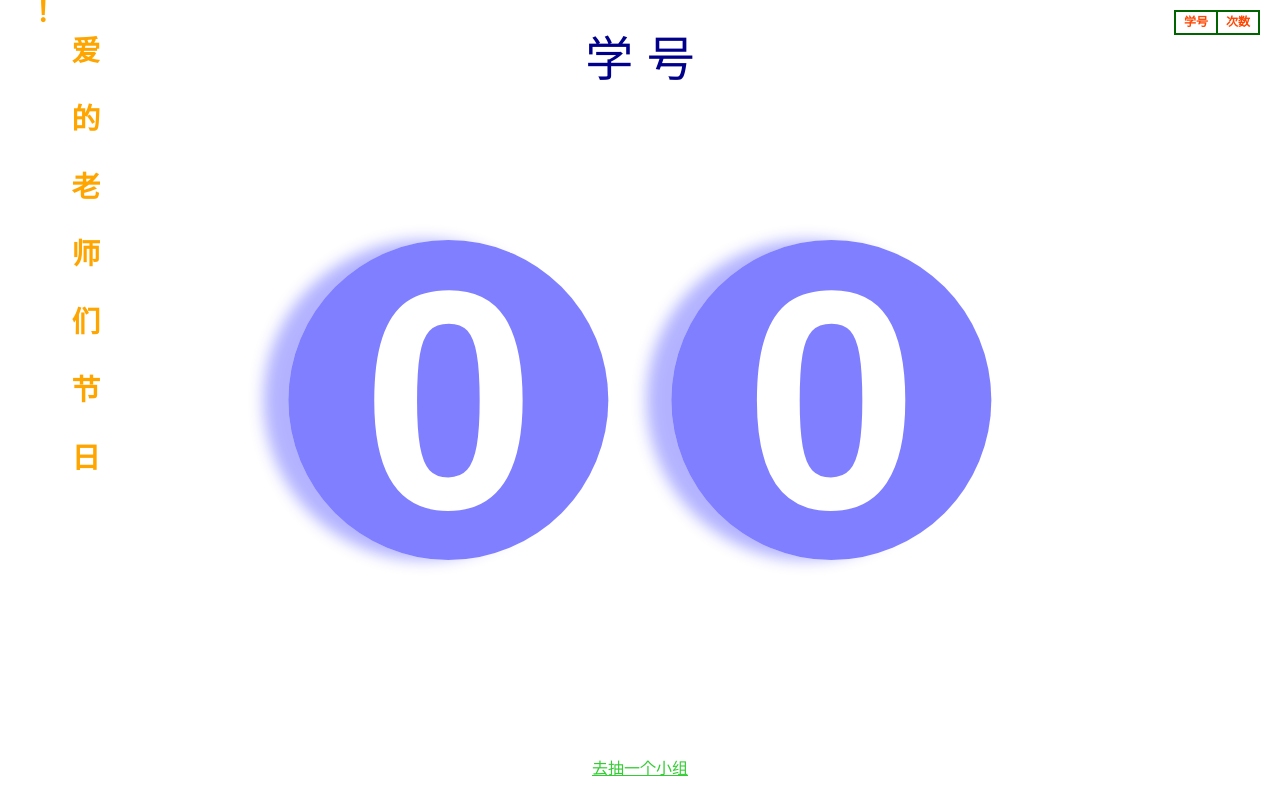
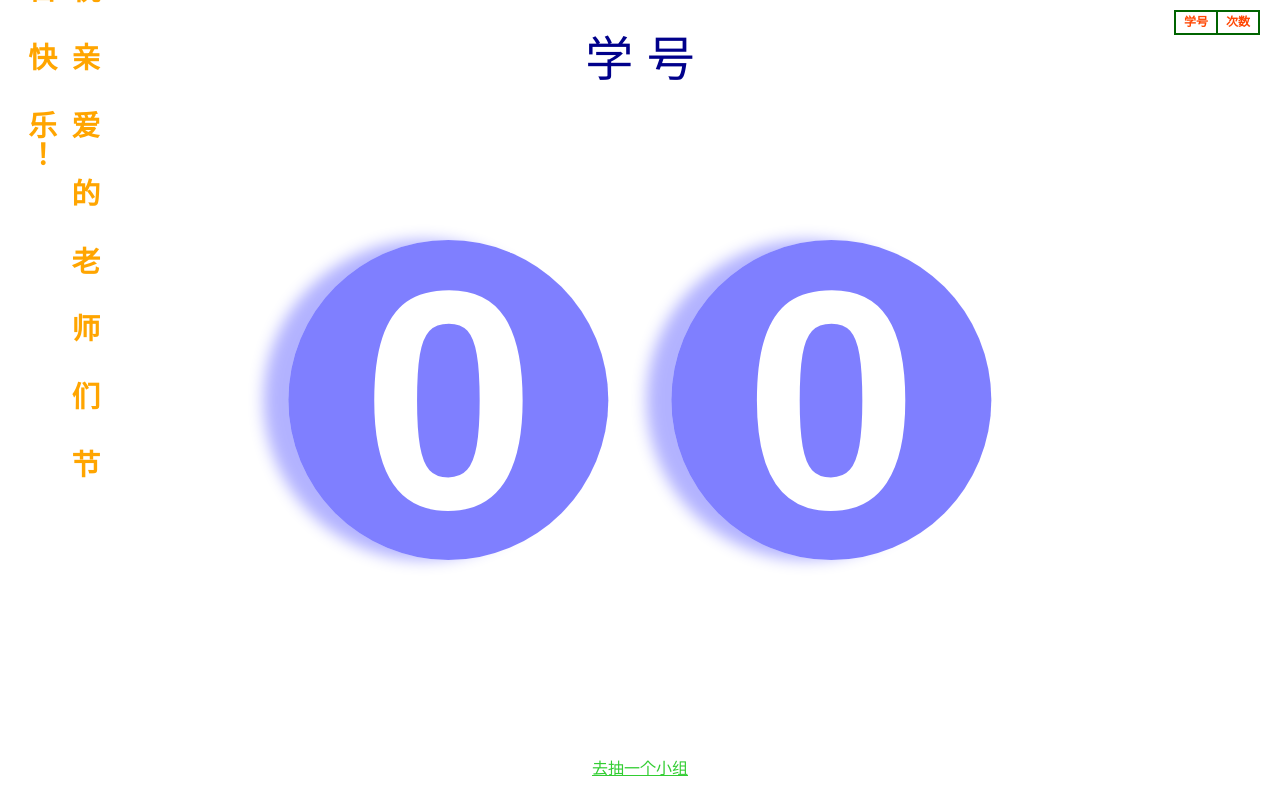
Before and after one commit to GaryFu/Lottery, a Next.js app: page / in a window 1280 px wide. Built offline with nearby package versions, Linux system fonts and the light colour scheme.

Commit message:
Update Lottery.module.css

```diff
--- a/src/components/Lottery.module.css
+++ b/src/components/Lottery.module.css
@@ -94,7 +94,7 @@
 
 .floatingText {
   position: absolute;
-  top: 200px;
+  top: 250px;
   left: 20px;
   transform: translateY(-50%);
   color: orange;
```
